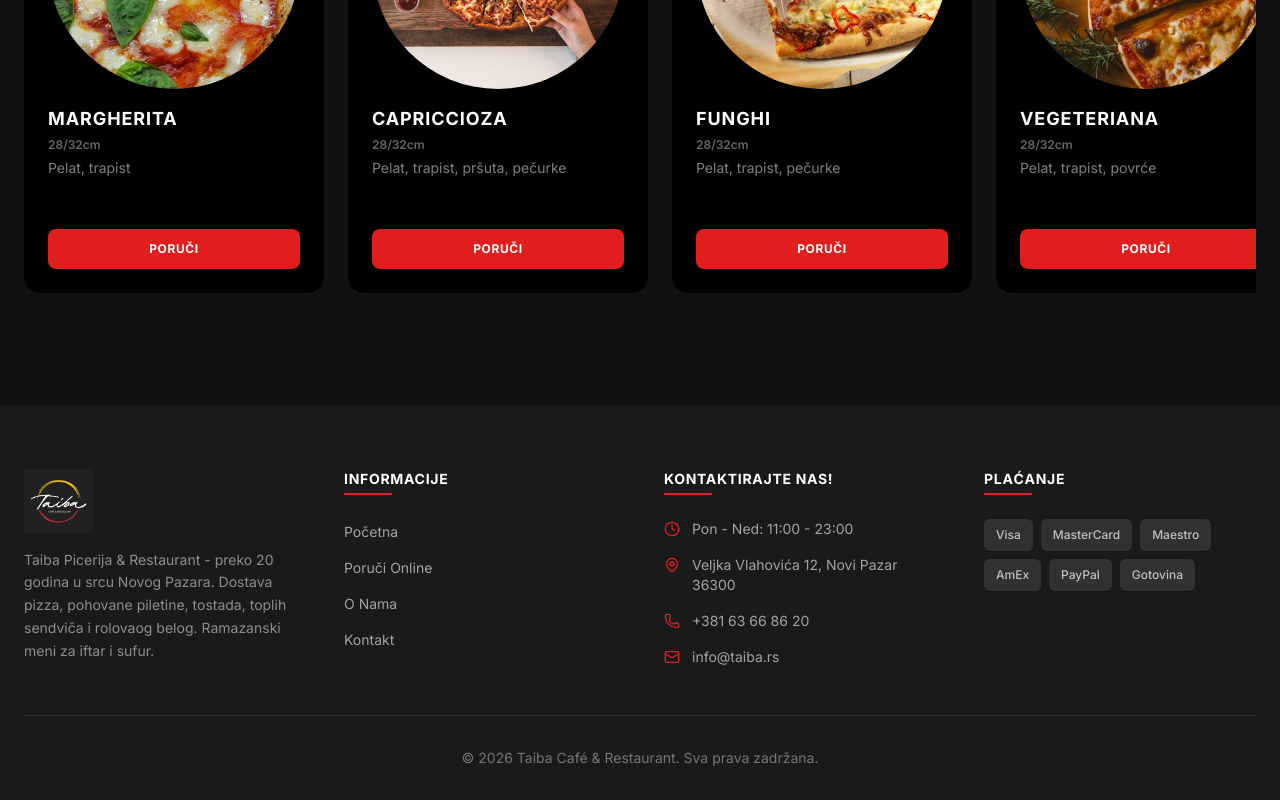
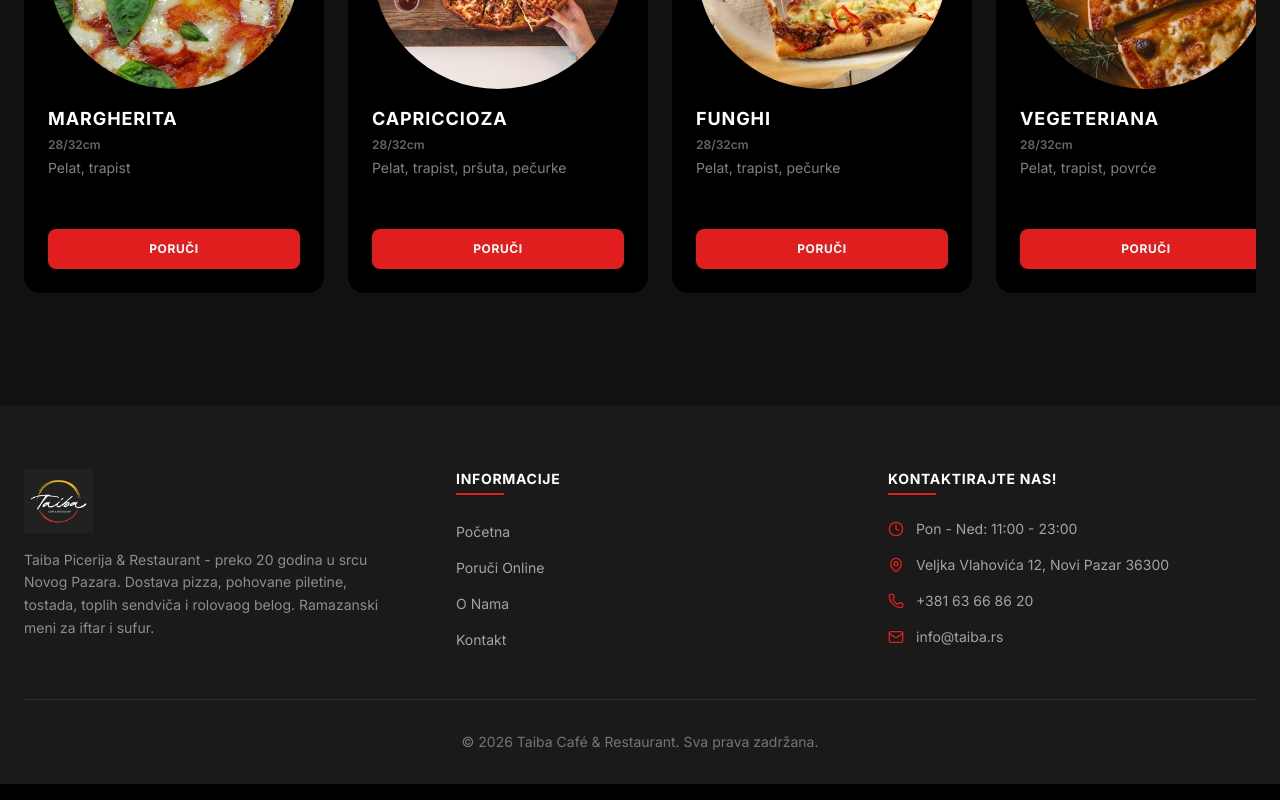
Before and after one commit to luckybbbbbb/taiba-picerija, a Next.js app: page / in a window 1280 px wide. Shown: the part 3461-4261 px from the top of the page. Built offline with nearby package versions, Linux system fonts and the light colour scheme; a web font is replaced by a local one.

Commit message:
Uklonjena sekcija Plaćanje, footer sada 3 kolone ravnomerno

```diff
--- a/components/footer.tsx
+++ b/components/footer.tsx
@@ -8,20 +8,11 @@ const infoLinks = [
   { label: "Kontakt", href: "#kontakt" },
 ]
 
-const paymentMethods = [
-  "Visa",
-  "MasterCard",
-  "Maestro",
-  "AmEx",
-  "PayPal",
-  "Gotovina",
-]
-
 export function Footer() {
   return (
     <footer id="kontakt" aria-label="Kontakt informacije — Taiba Picerija Novi Pazar" className="bg-taiba-gray pt-16 pb-8">
       <div className="max-w-7xl mx-auto px-6">
-        <div className="grid grid-cols-1 md:grid-cols-2 lg:grid-cols-4 gap-12 mb-12">
+        <div className="grid grid-cols-1 md:grid-cols-3 gap-12 md:gap-16 mb-12">
           {/* Logo */}
           <div className="space-y-4">
             <Image
@@ -89,24 +80,6 @@ export function Footer() {
               </li>
             </ul>
           </div>
-
-          {/* Payment */}
-          <div>
-            <h4 className="text-taiba-white font-bold uppercase tracking-wider text-sm mb-1">
-              {"Plaćanje"}
-            </h4>
-            <div className="w-12 h-0.5 bg-taiba-red mb-6" />
-            <div className="flex flex-wrap gap-2">
-              {paymentMethods.map((method) => (
-                <span
-                  key={method}
-                  className="bg-taiba-white/10 text-taiba-white/70 text-xs font-medium px-3 py-2 rounded-md"
-                >
-                  {method}
-                </span>
-              ))}
-            </div>
-          </div>
         </div>
 
         {/* Bottom bar */}
```
